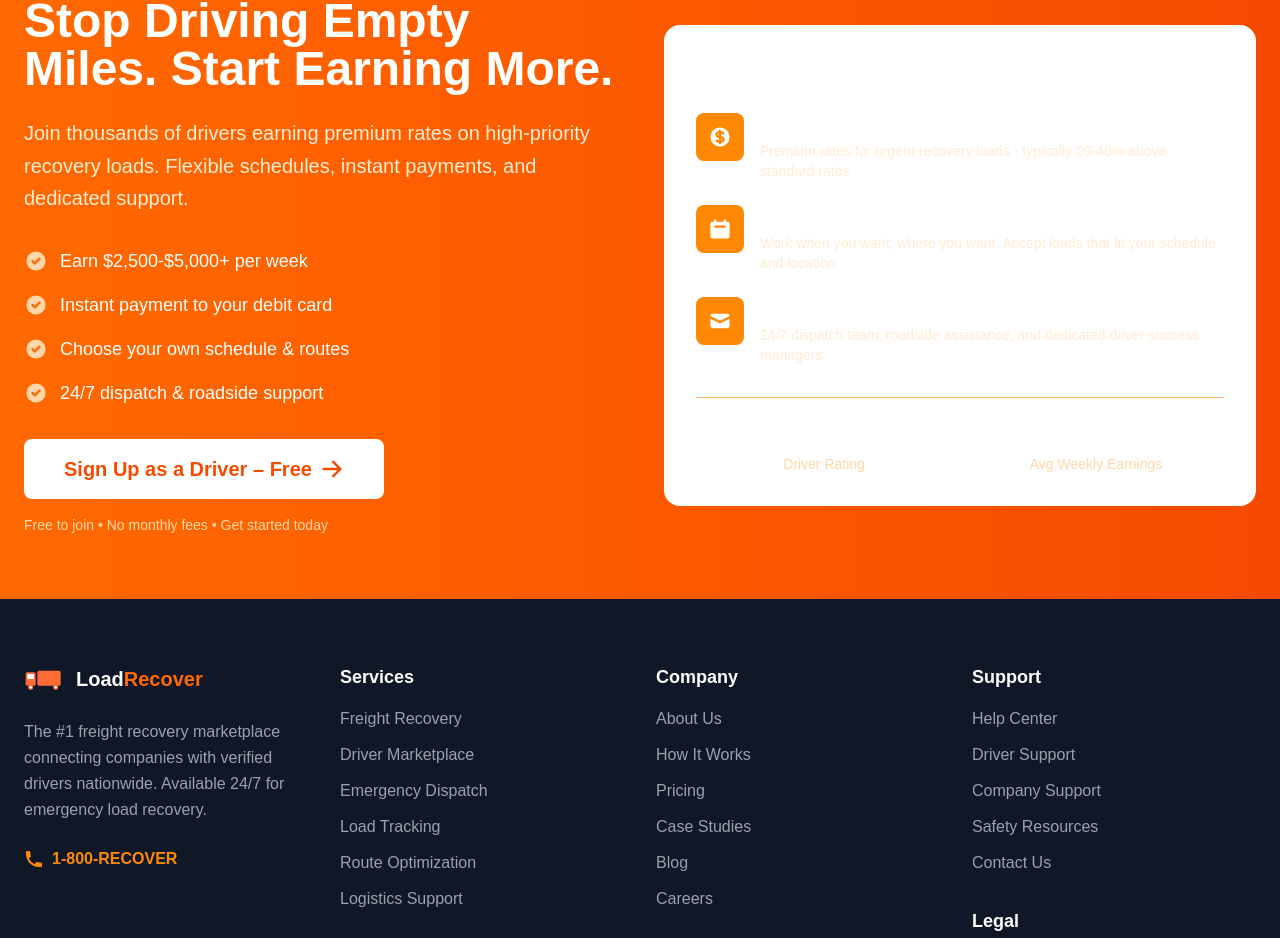
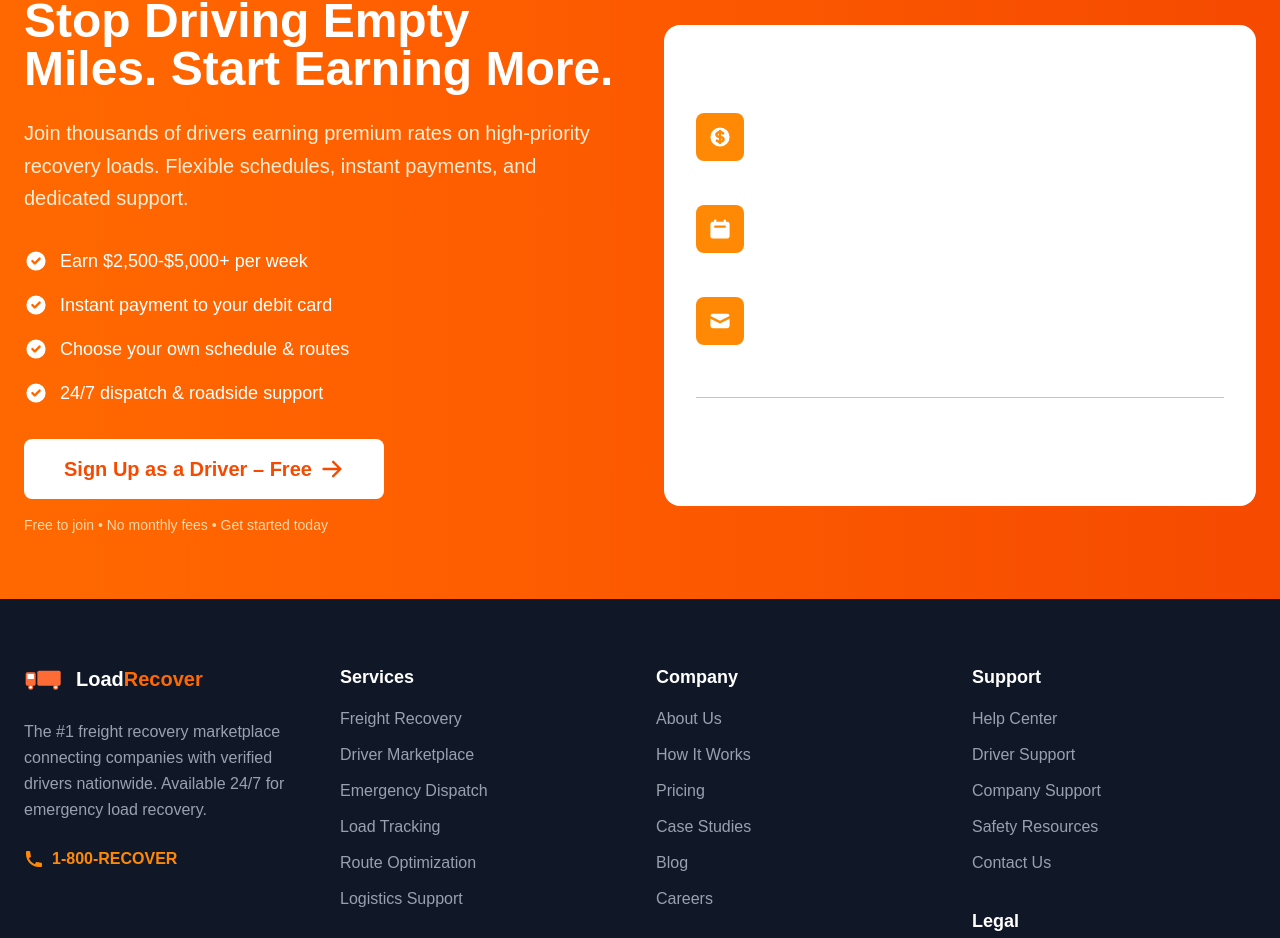
Before and after one commit to buildmoreandmore-cpu/loadrecover-landing, a Next.js app: page / in a window 1280 px wide. Shown: the part 3089-4027 px from the top of the page. Built offline with nearby package versions, Linux system fonts and the light colour scheme.

Commit message:
Fix text contrast issues in driver banner section
- Change light orange text to white with opacity for better readability
- Update check mark icons from orange-200 to white for better visibility
- Improve overall text contrast against orange background

```diff
--- a/src/components/DriverBanner.tsx
+++ b/src/components/DriverBanner.tsx
@@ -16,25 +16,25 @@ export function DriverBanner() {
             {/* Driver Benefits */}
             <div className="space-y-4 mb-8">
               <div className="flex items-center space-x-3">
-                <svg className="w-6 h-6 text-orange-200" fill="currentColor" viewBox="0 0 20 20">
+                <svg className="w-6 h-6 text-white" fill="currentColor" viewBox="0 0 20 20">
                   <path fillRule="evenodd" d="M10 18a8 8 0 100-16 8 8 0 000 16zm3.707-9.293a1 1 0 00-1.414-1.414L9 10.586 7.707 9.293a1 1 0 00-1.414 1.414l2 2a1 1 0 001.414 0l4-4z" clipRule="evenodd" />
                 </svg>
                 <span className="text-lg">Earn $2,500-$5,000+ per week</span>
               </div>
               <div className="flex items-center space-x-3">
-                <svg className="w-6 h-6 text-orange-200" fill="currentColor" viewBox="0 0 20 20">
+                <svg className="w-6 h-6 text-white" fill="currentColor" viewBox="0 0 20 20">
                   <path fillRule="evenodd" d="M10 18a8 8 0 100-16 8 8 0 000 16zm3.707-9.293a1 1 0 00-1.414-1.414L9 10.586 7.707 9.293a1 1 0 00-1.414 1.414l2 2a1 1 0 001.414 0l4-4z" clipRule="evenodd" />
                 </svg>
                 <span className="text-lg">Instant payment to your debit card</span>
               </div>
               <div className="flex items-center space-x-3">
-                <svg className="w-6 h-6 text-orange-200" fill="currentColor" viewBox="0 0 20 20">
+                <svg className="w-6 h-6 text-white" fill="currentColor" viewBox="0 0 20 20">
                   <path fillRule="evenodd" d="M10 18a8 8 0 100-16 8 8 0 000 16zm3.707-9.293a1 1 0 00-1.414-1.414L9 10.586 7.707 9.293a1 1 0 00-1.414 1.414l2 2a1 1 0 001.414 0l4-4z" clipRule="evenodd" />
                 </svg>
                 <span className="text-lg">Choose your own schedule & routes</span>
               </div>
               <div className="flex items-center space-x-3">
-                <svg className="w-6 h-6 text-orange-200" fill="currentColor" viewBox="0 0 20 20">
+                <svg className="w-6 h-6 text-white" fill="currentColor" viewBox="0 0 20 20">
                   <path fillRule="evenodd" d="M10 18a8 8 0 100-16 8 8 0 000 16zm3.707-9.293a1 1 0 00-1.414-1.414L9 10.586 7.707 9.293a1 1 0 00-1.414 1.414l2 2a1 1 0 001.414 0l4-4z" clipRule="evenodd" />
                 </svg>
                 <span className="text-lg">24/7 dispatch & roadside support</span>
@@ -68,7 +68,7 @@ export function DriverBanner() {
                 </div>
                 <div>
                   <h4 className="font-semibold text-white mb-1">Higher Pay Rates</h4>
-                  <p className="text-orange-100 text-sm">Premium rates for urgent recovery loads - typically 20-40% above standard rates</p>
+                  <p className="text-white text-opacity-90 text-sm">Premium rates for urgent recovery loads - typically 20-40% above standard rates</p>
                 </div>
               </div>
 
@@ -80,7 +80,7 @@ export function DriverBanner() {
                 </div>
                 <div>
                   <h4 className="font-semibold text-white mb-1">Flexible Schedule</h4>
-                  <p className="text-orange-100 text-sm">Work when you want, where you want. Accept loads that fit your schedule and location</p>
+                  <p className="text-white text-opacity-90 text-sm">Work when you want, where you want. Accept loads that fit your schedule and location</p>
                 </div>
               </div>
 
@@ -93,7 +93,7 @@ export function DriverBanner() {
                 </div>
                 <div>
                   <h4 className="font-semibold text-white mb-1">Dedicated Support</h4>
-                  <p className="text-orange-100 text-sm">24/7 dispatch team, roadside assistance, and dedicated driver success managers</p>
+                  <p className="text-white text-opacity-90 text-sm">24/7 dispatch team, roadside assistance, and dedicated driver success managers</p>
                 </div>
               </div>
             </div>
@@ -102,11 +102,11 @@ export function DriverBanner() {
             <div className="grid grid-cols-2 gap-4 mt-8 pt-6 border-t border-orange-300 border-opacity-30">
               <div className="text-center">
                 <div className="text-2xl font-bold text-white">4.9/5</div>
-                <div className="text-orange-200 text-sm">Driver Rating</div>
+                <div className="text-white text-opacity-80 text-sm">Driver Rating</div>
               </div>
               <div className="text-center">
                 <div className="text-2xl font-bold text-white">$4,200</div>
-                <div className="text-orange-200 text-sm">Avg Weekly Earnings</div>
+                <div className="text-white text-opacity-80 text-sm">Avg Weekly Earnings</div>
               </div>
             </div>
           </div>
```
